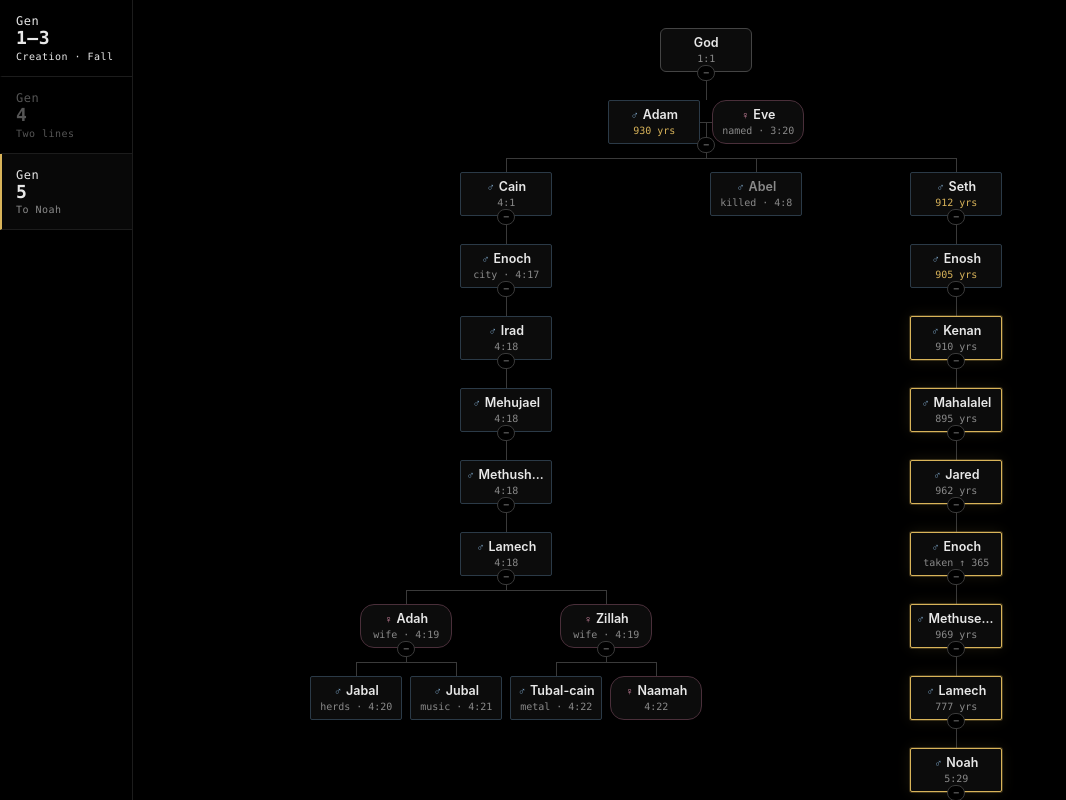
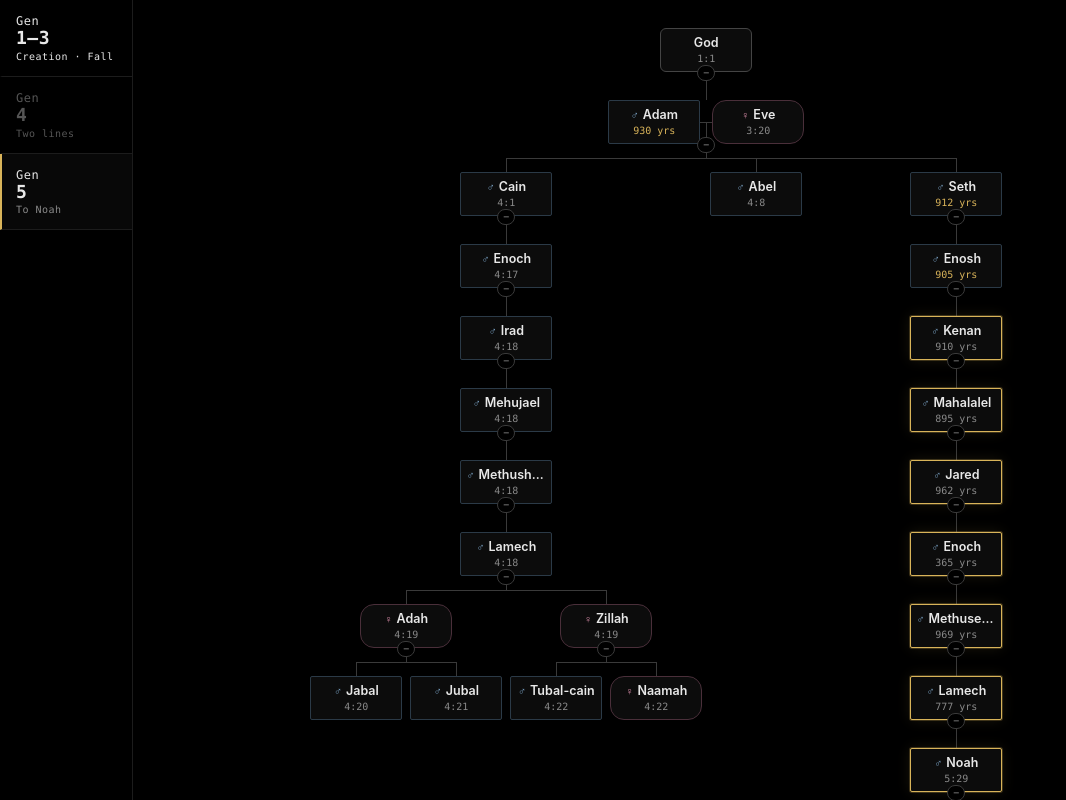
Before and after one commit to eomcaleb/geneo, a plain HTML site: page index.html in a window 1280 px wide. Shown: the whole page, without its empty margins (0-1066 px from the left). Drawn offline with Linux system fonts and the light colour scheme.

Commit message:
Simplify box labels to verse refs and ages only
Co-Authored-By: Claude Opus 5.5 <noreply@anthropic.com>

```diff
--- a/index.html
+++ b/index.html
@@ -82,7 +82,6 @@
   .node.root { border-color: #444; }
   .node.ghost { width: 132px; border-style: dashed; border-color: var(--hi); background: transparent; }
   .node.ghost b { color: var(--hi); font-weight: 500; }
-  .node.end b { color: var(--dim); }
   .node.new { border-color: var(--hi); box-shadow: 0 0 0 1px rgba(217, 180, 90, .25), 0 0 14px rgba(217, 180, 90, .12); }
   .node.upd .sub { color: var(--hi); }
 
@@ -109,36 +108,36 @@
     kids: [{
       id: "adam", ch: 1,
       pair: [
-        { sex: "m", name: { 1: "Male", 2: "The man", 3: "Adam" }, sub: { 1: "1:27", 2: "dust · 2:7", 5: "930 yrs" } },
-        { sex: "f", name: { 1: "Female", 2: "The woman", 3: "Eve" }, sub: { 1: "1:27", 2: "rib · 2:22", 3: "named · 3:20" } }
+        { sex: "m", name: { 1: "Male", 2: "The man", 3: "Adam" }, sub: { 1: "1:27", 2: "2:7", 5: "930 yrs" } },
+        { sex: "f", name: { 1: "Female", 2: "The woman", 3: "Eve" }, sub: { 1: "1:27", 2: "2:22", 3: "3:20" } }
       ],
       kids: [
         { id: "cain", ch: 4, sex: "m", name: "Cain", sub: "4:1",
-          kids: [{ id: "enochC", ch: 4, sex: "m", name: "Enoch", sub: "city · 4:17",
+          kids: [{ id: "enochC", ch: 4, sex: "m", name: "Enoch", sub: "4:17",
             kids: [{ id: "irad", ch: 4, sex: "m", name: "Irad", sub: "4:18",
               kids: [{ id: "mehujael", ch: 4, sex: "m", name: "Mehujael", sub: "4:18",
                 kids: [{ id: "methushael", ch: 4, sex: "m", name: "Methushael", sub: "4:18",
                   kids: [{ id: "lamechC", ch: 4, sex: "m", name: "Lamech", sub: "4:18",
                     kids: [
-                      { id: "adah", ch: 4, sex: "f", name: "Adah", sub: "wife · 4:19",
+                      { id: "adah", ch: 4, sex: "f", name: "Adah", sub: "4:19",
                         kids: [
-                          { id: "jabal", ch: 4, sex: "m", name: "Jabal", sub: "herds · 4:20" },
-                          { id: "jubal", ch: 4, sex: "m", name: "Jubal", sub: "music · 4:21" }
+                          { id: "jabal", ch: 4, sex: "m", name: "Jabal", sub: "4:20" },
+                          { id: "jubal", ch: 4, sex: "m", name: "Jubal", sub: "4:21" }
                         ] },
-                      { id: "zillah", ch: 4, sex: "f", name: "Zillah", sub: "wife · 4:19",
+                      { id: "zillah", ch: 4, sex: "f", name: "Zillah", sub: "4:19",
                         kids: [
-                          { id: "tubal", ch: 4, sex: "m", name: "Tubal-cain", sub: "metal · 4:22" },
+                          { id: "tubal", ch: 4, sex: "m", name: "Tubal-cain", sub: "4:22" },
                           { id: "naamah", ch: 4, sex: "f", name: "Naamah", sub: "4:22" }
                         ] }
                     ] }] }] }] }] }] },
-        { id: "abel", ch: 4, sex: "m", cls: "end", name: "Abel", sub: "killed · 4:8" },
+        { id: "abel", ch: 4, sex: "m", name: "Abel", sub: "4:8" },
         { id: "seed", ch: 3, only: 3, slot: "abel", cls: "ghost", name: "Seed of the woman", sub: "3:15" },
         { id: "seth", ch: 4, sex: "m", name: "Seth", sub: { 4: "4:25", 5: "912 yrs" },
           kids: [{ id: "enosh", ch: 4, sex: "m", name: "Enosh", sub: { 4: "4:26", 5: "905 yrs" },
             kids: [{ id: "kenan", ch: 5, sex: "m", name: "Kenan", sub: "910 yrs",
               kids: [{ id: "mahalalel", ch: 5, sex: "m", name: "Mahalalel", sub: "895 yrs",
                 kids: [{ id: "jared", ch: 5, sex: "m", name: "Jared", sub: "962 yrs",
-                  kids: [{ id: "enochS", ch: 5, sex: "m", name: "Enoch", sub: "taken ↑ 365",
+                  kids: [{ id: "enochS", ch: 5, sex: "m", name: "Enoch", sub: "365 yrs",
                     kids: [{ id: "methuselah", ch: 5, sex: "m", name: "Methuselah", sub: "969 yrs",
                       kids: [{ id: "lamechS", ch: 5, sex: "m", name: "Lamech", sub: "777 yrs",
                         kids: [{ id: "noah", ch: 5, sex: "m", name: "Noah", sub: "5:29",
```
